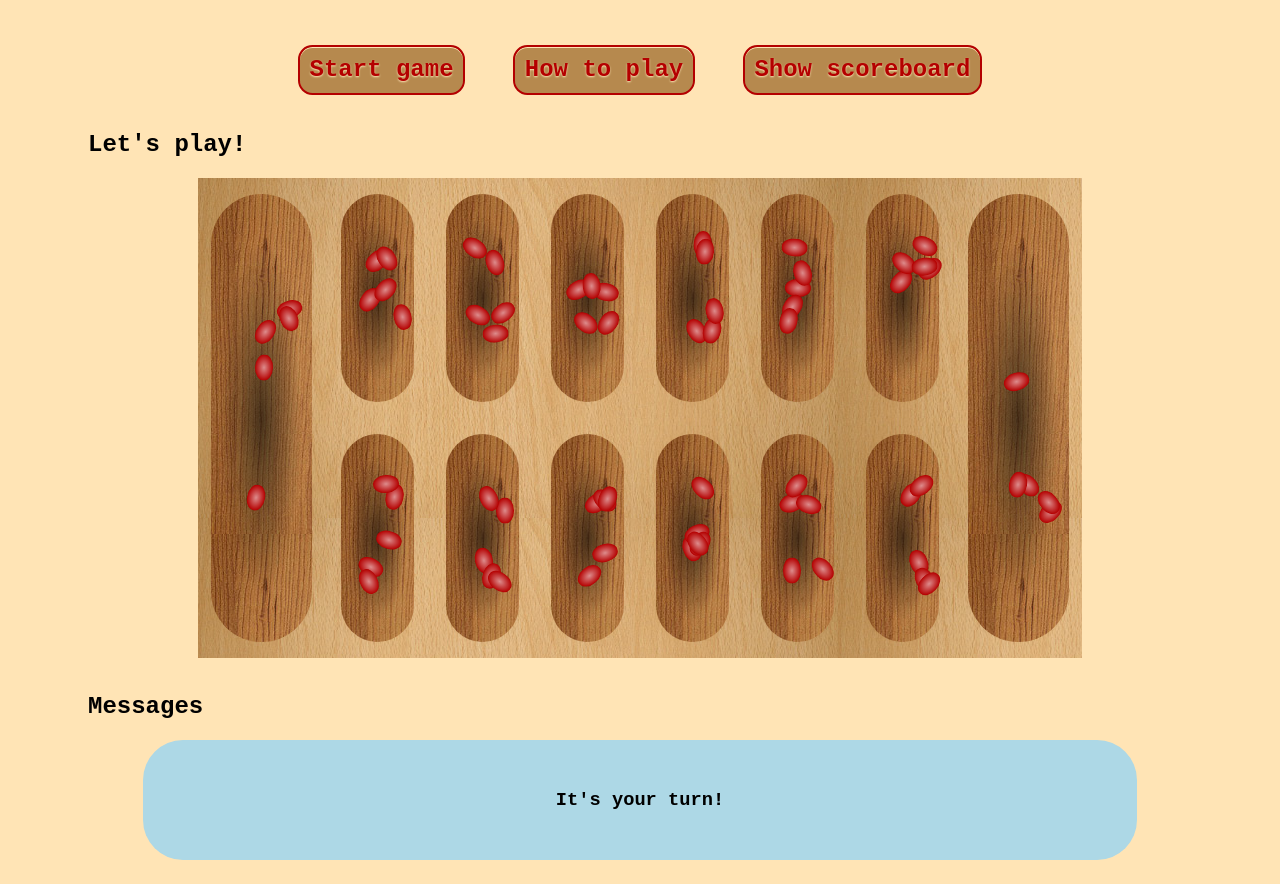
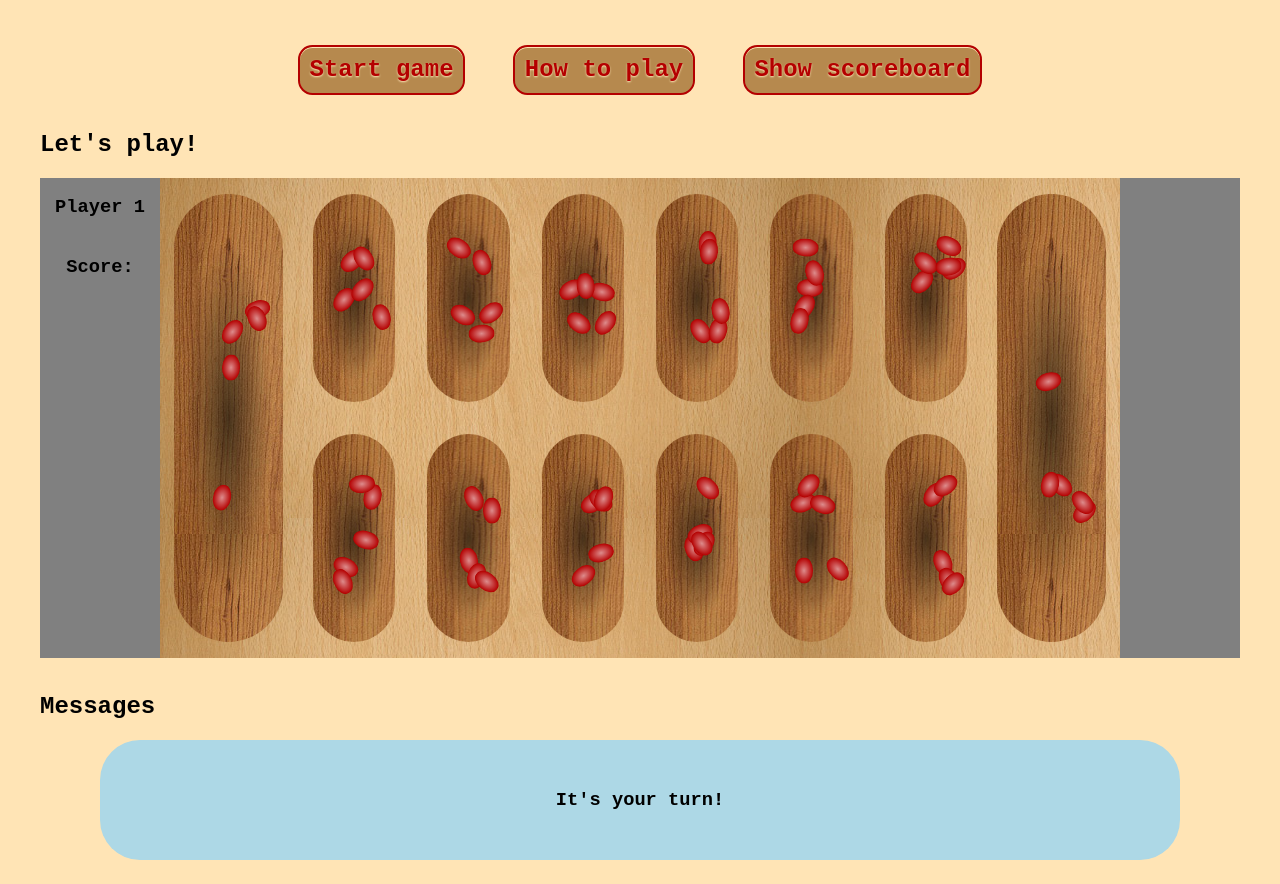
Before and after one commit to BrunoRosendo/Mancala-Web, a plain HTML site: page index.html in a window 1280 px wide. Shown: the part 340-1224 px from the top of the page. Drawn offline with Linux system fonts and the light colour scheme.

Commit message:
Updated status

```diff
--- a/index.html
+++ b/index.html
@@ -106,8 +106,16 @@
     </section>
 
     <section id="game">
-        <h2>Let's play!</h2>
-        <div id="gameboard"></div>
+        <h1>Let's play!</h1>
+        <div class="flexContainer">
+            <div class="flexElem playerInfoContainer">
+                <h3>Player 1</h3>
+                <h3>Score:</h3>
+            </div>
+            <div id="gameboard"></div>
+            <div class="flexElem playerInfoContainer"></div>
+        </div>
+
     </section>
 
     <section id="messages">
--- a/styles.css
+++ b/styles.css
@@ -4,8 +4,8 @@ body {
 }
 
 section {
-    padding-left: 5em;
-    padding-right: 5em;
+    padding-left: 2em;
+    padding-right: 2em;
     padding-bottom: 1em;
 }
 
@@ -97,12 +97,12 @@ input[type=password] {
 
 #gameboard {
     display: grid;
-    width: 80%;
+    flex: 8;
     height: 60vh;
     grid-template-columns: 1fr 5fr 1fr;
     grid-template-rows: 1fr 1fr;
     background: url('img/wood.jpg');
-    margin: 0 10% 0 10%;
+    margin: auto;
 }
 
 .middleBoard {
@@ -140,6 +140,13 @@ input[type=password] {
     height: 2.2vh;
     border-radius: 50%;
     background: radial-gradient(closest-side, rgba(255, 255, 255, 0.55), transparent), rgb(180, 0, 0);
+}
+
+.playerInfoContainer {
+    display: flex;
+    flex-direction: column;
+    align-items: center;
+    background-color: gray
 }
 
 
@@ -247,3 +254,11 @@ input:checked+.slider:before {
     justify-content: center;
     align-items: center;
 }
+
+.flexContainer {
+    display: flex;
+}
+
+.flexElem {
+    flex: 1;
+}
```
